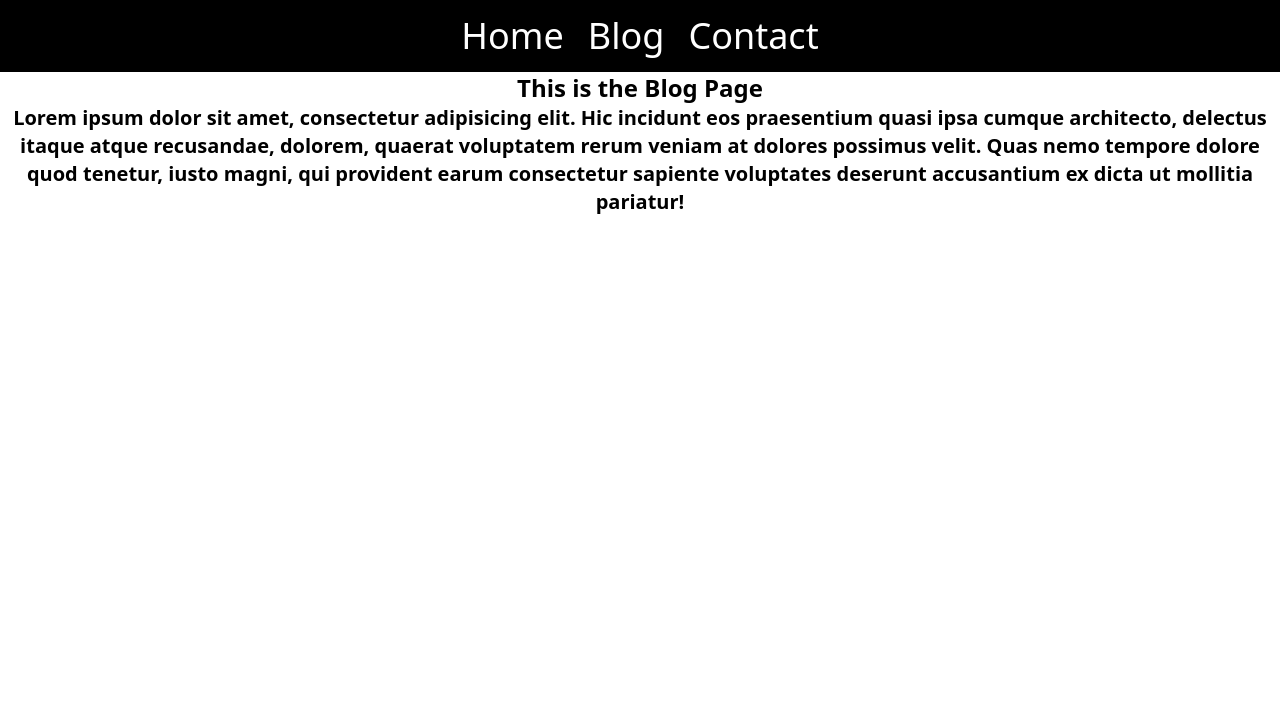
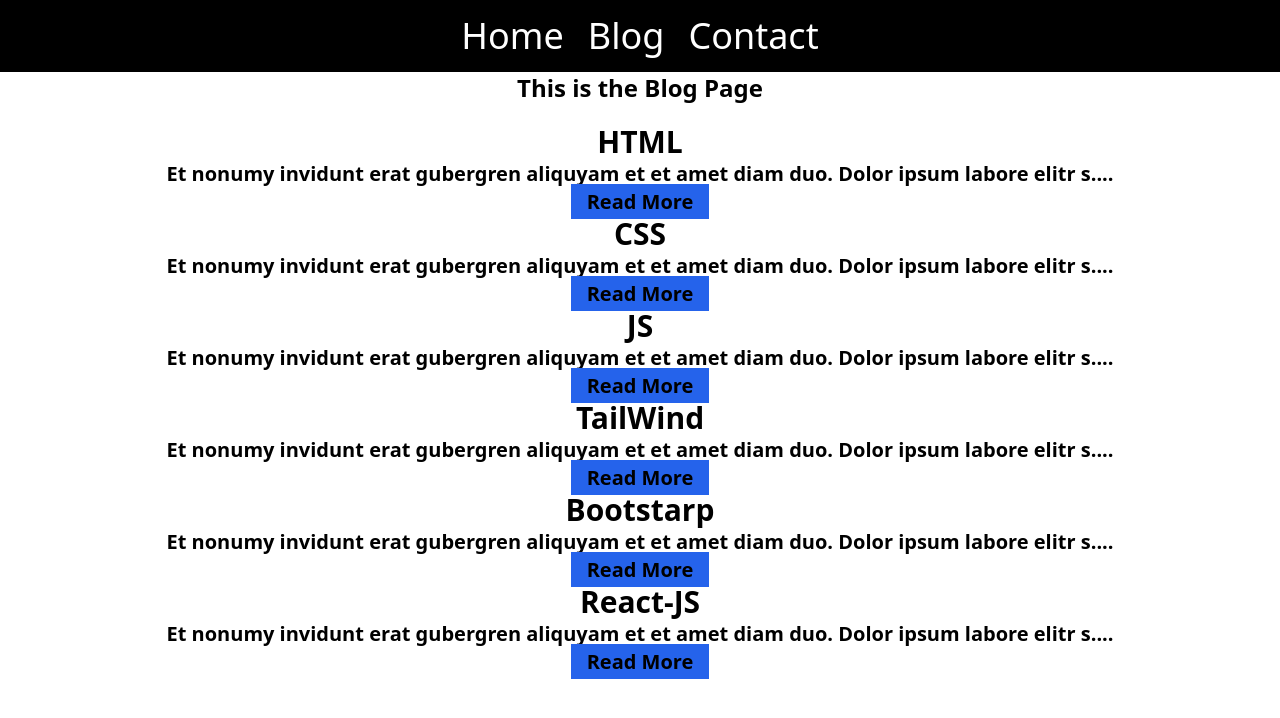
Before and after one commit to Ujjal-ENG/start-learn-react, a React (Create React App) app: page /blog in a window 1280 px wide. Shown: the top 718 px of the page. Built offline with nearby package versions, Linux system fonts and the light colour scheme.

Commit message:
to see the link state use cases in react router dom

```diff
--- a/src/App.js
+++ b/src/App.js
@@ -5,6 +5,7 @@
 import Home from './Pages/Home';
 import Blog from './Pages/Blog';
 import Contact from './Pages/Contact';
+import FullData from './Pages/FullData';
 
 const App = () => {
     return (
@@ -14,6 +15,7 @@
                 <Routes>
                     <Route path="/" element={<Home />} />
                     <Route path="/blog" element={<Blog />} />
+                    <Route path="/blog/:title" element={<FullData />} />
                     <Route path="/contact" element={<Contact />} />
                 </Routes>
             </BrowserRouter>
--- a/src/Pages/Blog.js
+++ b/src/Pages/Blog.js
@@ -1,15 +1,26 @@
-import React from 'react';
-
+import React, { useState } from 'react';
+import { Link } from 'react-router-dom';
+import { blogsData } from './blogsData';
 const Blog = () => {
+    const [blogs, setBlogs] = useState(blogsData);
     return (
         <div>
             <h1 className="text-2xl font-bold text-center">This is the Blog Page</h1>
 
-            <p className="text-xl font-semibold text-center">
-                Lorem ipsum dolor sit amet, consectetur adipisicing elit. Hic incidunt eos praesentium quasi ipsa cumque architecto, delectus itaque atque recusandae, dolorem, quaerat voluptatem rerum
-                veniam at dolores possimus velit. Quas nemo tempore dolore quod tenetur, iusto magni, qui provident earum consectetur sapiente voluptates deserunt accusantium ex dicta ut mollitia
-                pariatur!
-            </p>
+            <section className="text-xl font-semibold text-center py-5">
+                {blogs.map((blog) => {
+                    const { id, title, desc } = blog;
+                    return (
+                        <article key={id}>
+                            <h3 className="text-3xl font-bold ">{title}</h3>
+                            <p>{desc.slice(0, 90) + '....'}</p>
+                            <Link className="px-4 py-1 font-bold bg-blue-600" type="button" to={title}>
+                                Read More
+                            </Link>
+                        </article>
+                    );
+                })}
+            </section>
         </div>
     );
 };
--- /dev/null
+++ b/src/Pages/FullData.js
@@ -0,0 +1,21 @@
+import React, { useEffect, useState } from 'react';
+import { useParams } from 'react-router-dom';
+import { blogsData } from './blogsData';
+
+const FullData = () => {
+    const { title } = useParams();
+    const [data, setData] = useState();
+    useEffect(() => {
+        const filteredData = blogsData.find((el) => el.title === title);
+        setData(filteredData.desc);
+    }, [title]);
+
+    return (
+        <div>
+            <h1 className="text-2xl font-bold">{title}</h1>
+            <h1 className="text-xl font-bold">{data}</h1>
+        </div>
+    );
+};
+
+export default FullData;
--- /dev/null
+++ b/src/Pages/blogsData.js
@@ -0,0 +1,32 @@
+export const blogsData = [
+    {
+        id: 1,
+        title: 'HTML',
+        desc: 'Et nonumy invidunt erat gubergren aliquyam et et amet diam duo. Dolor ipsum labore elitr sadipscing, sit sed et ipsum sea kasd ut. Et magna amet clita duo lorem accusam. At dolor kasd dolor ea voluptua et sit tempor, nonumy.'
+    },
+    {
+        id: 2,
+        title: 'CSS',
+        desc: 'Et nonumy invidunt erat gubergren aliquyam et et amet diam duo. Dolor ipsum labore elitr sadipscing, sit sed et ipsum sea kasd ut. Et magna amet clita duo lorem accusam. At dolor kasd dolor ea voluptua et sit tempor, nonumy.'
+    },
+    {
+        id: 3,
+        title: 'JS',
+        desc: 'Et nonumy invidunt erat gubergren aliquyam et et amet diam duo. Dolor ipsum labore elitr sadipscing, sit sed et ipsum sea kasd ut. Et magna amet clita duo lorem accusam. At dolor kasd dolor ea voluptua et sit tempor, nonumy.'
+    },
+    {
+        id: 4,
+        title: 'TailWind',
+        desc: 'Et nonumy invidunt erat gubergren aliquyam et et amet diam duo. Dolor ipsum labore elitr sadipscing, sit sed et ipsum sea kasd ut. Et magna amet clita duo lorem accusam. At dolor kasd dolor ea voluptua et sit tempor, nonumy.'
+    },
+    {
+        id: 5,
+        title: 'Bootstarp',
+        desc: 'Et nonumy invidunt erat gubergren aliquyam et et amet diam duo. Dolor ipsum labore elitr sadipscing, sit sed et ipsum sea kasd ut. Et magna amet clita duo lorem accusam. At dolor kasd dolor ea voluptua et sit tempor, nonumy.'
+    },
+    {
+        id: 6,
+        title: 'React-JS',
+        desc: 'Et nonumy invidunt erat gubergren aliquyam et et amet diam duo. Dolor ipsum labore elitr sadipscing, sit sed et ipsum sea kasd ut. Et magna amet clita duo lorem accusam. At dolor kasd dolor ea voluptua et sit tempor, nonumy.'
+    }
+];
```
